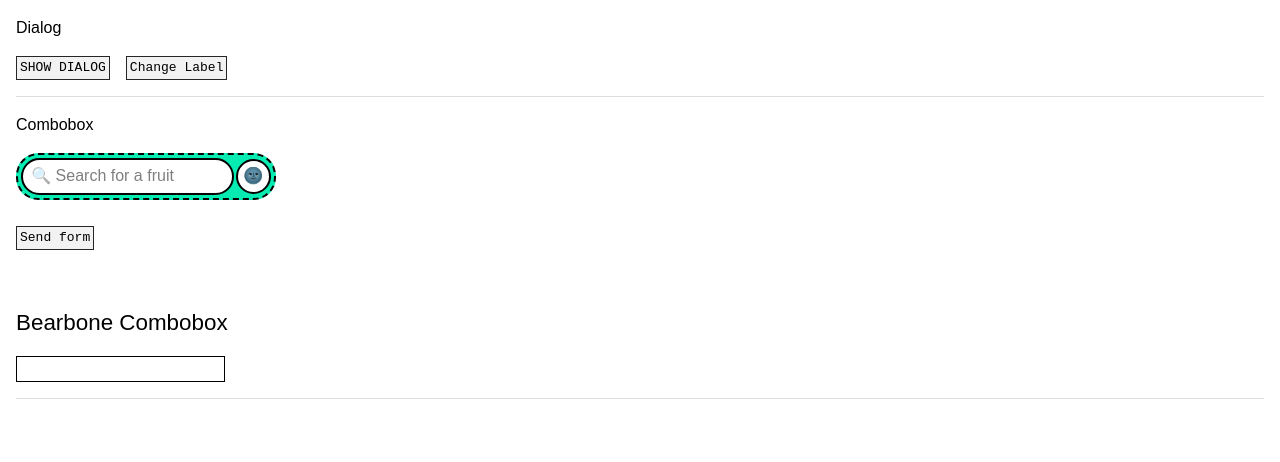
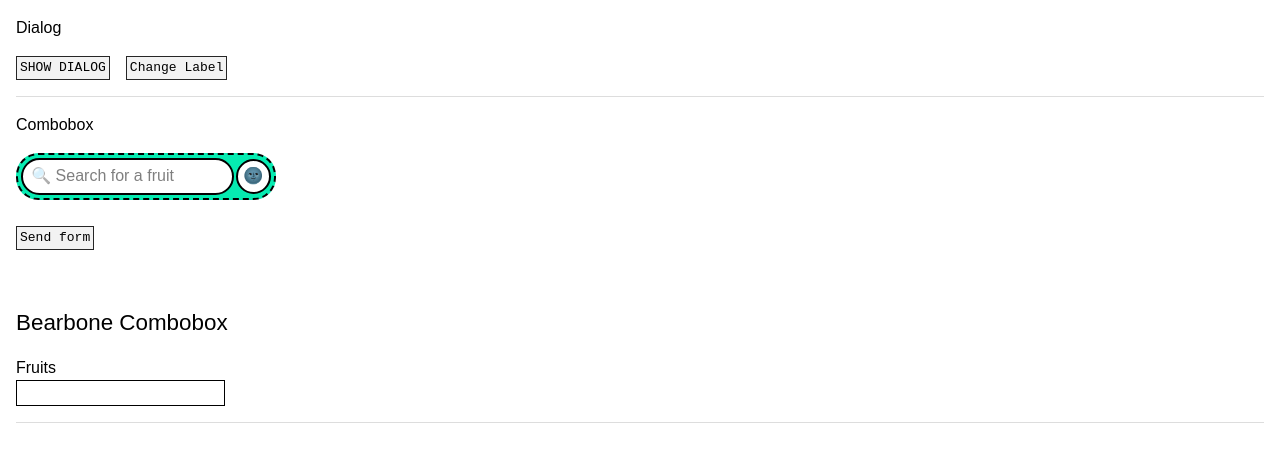
Before and after one commit to ludekarts/scrap-ui, a React (Vite) app: page / in a window 1280 px wide. Shown: the top 462 px of the page. Built offline with nearby package versions, Linux system fonts and the light colour scheme.

Commit message:
Fix issue w/ aria attributes;
- Remove ComboboxLabel cmp. in favour of "label" prop
- Update readme

```diff
--- a/lib/Combobox.tsx
+++ b/lib/Combobox.tsx
@@ -13,9 +13,10 @@ import React, {
 interface ComboboxContextProps {
   name: string;
   listId: string;
+  label?: string;
   isOpen: boolean;
-  labelId: string;
   inputId: string;
+  labelId?: string;
   submitValue?: string;
   childrenCount: number;
   selectedValue?: string;
@@ -40,6 +41,8 @@ function useComboboxContext() {
 
 export interface ComboboxProps extends React.HTMLAttributes<HTMLDivElement> {
   name: string;
+  // 👉 Label can be an ID for <label/> element (starting with #) or a string description.
+  label?: string;
   submitValue?: string;
   selectedValue?: string;
   children?: React.ReactNode;
@@ -55,9 +58,10 @@ export type ComboboxSlection = string | number | null;
 export function Combobox(props: ComboboxProps) {
   const {
     name,
+    label,
     children,
-    selectedValue,
     submitValue,
+    selectedValue = "",
     onOptionSelected,
     ...rest
   } = props;
@@ -76,12 +80,12 @@ export function Combobox(props: ComboboxProps) {
       childrenCount,
       highlightedIndex,
       listId: `${name}-list`,
-      labelId: `${name}-label`,
       inputId: `${name}-input`,
       toggleOpen,
       selectOption,
       setChildrenCount,
       setHighlightedIndex,
+      ...getLabels(label),
     }),
     [
       name,
@@ -130,15 +134,7 @@ export function Combobox(props: ComboboxProps) {
 
   return (
     <ComboboxContext.Provider value={combobox}>
-      <div
-        {...rest}
-        role="combobox"
-        ref={containerRef}
-        aria-expanded={isOpen}
-        aria-haspopup="listbox"
-        aria-owns={combobox.listId}
-        aria-labelledby={combobox.labelId}
-      >
+      <div {...rest} ref={containerRef}>
         {children}
         {submitValue === undefined ? null : (
           <input
@@ -162,9 +158,11 @@ export const ComboboxInput = React.forwardRef<
 
   const {
     name,
+    label,
     isOpen,
     listId,
     inputId,
+    labelId,
     submitValue,
     selectedValue,
     childrenCount,
@@ -298,9 +296,15 @@ export const ComboboxInput = React.forwardRef<
       id={inputId}
       ref={inputRef}
       name={inputName}
+      role="combobox"
       autoComplete="off"
+      aria-owns={listId}
+      aria-label={label}
+      aria-expanded={isOpen}
       aria-controls={listId}
+      aria-haspopup="listbox"
       aria-autocomplete="list"
+      aria-labelledby={labelId}
       aria-activedescendant={activeDescendant}
       onKeyUp={handleKeyUp}
       onInput={activateList}
@@ -318,7 +322,6 @@ export function ComboboxList(props: React.HTMLAttributes<HTMLUListElement>) {
     name,
     isOpen,
     listId,
-    labelId,
     highlightedIndex,
     selectOption,
     setChildrenCount,
@@ -351,7 +354,6 @@ export function ComboboxList(props: React.HTMLAttributes<HTMLUListElement>) {
       id={listId}
       role="listbox"
       ref={listboxRef}
-      aria-labelledby={labelId}
       onClick={handleItemClick}
     >
       {Children.map(children, (child, index) =>
@@ -390,13 +392,6 @@ export function ComboboxItem(props: ComboboxItemProps) {
   );
 }
 
-export function ComboboxLabel(
-  props: React.LabelHTMLAttributes<HTMLLabelElement>
-) {
-  const { labelId } = useComboboxContext();
-  return <label {...props} id={labelId} />;
-}
-
 // ---- Helpers ----------------
 
 function getSelectedValue(
@@ -417,3 +412,12 @@ function isItemValue(value: any): boolean {
     value === value || typeof value === "string" || typeof value === "number"
   );
 }
+
+function getLabels(label?: string) {
+  if (!label) return {};
+  if (label.startsWith("#")) {
+    return { labelId: label.slice(1) };
+  } else {
+    return { label };
+  }
+}
--- a/lib/Dialog.tsx
+++ b/lib/Dialog.tsx
@@ -18,14 +18,16 @@ type Resolver = (data?: any) => void;
 type OpenProps = Record<string, any> | undefined;
 type CreateDialogController<R = any, P = OpenProps> = {
   open: (props?: P) => Promise<R>;
-  close: (data?: R | React.FormEvent<HTMLFormElement>) => void;
+  close: (
+    data?: R | React.FormEvent<HTMLFormElement> | React.MouseEvent
+  ) => void;
   // This is a Hook, so use it like one.
   useDialogState: () => { isOpen: boolean } & P;
 };
 
 export function createDialog<R, P extends OpenProps = {}>(
   options: CreateDialogOptions = {}
-): [React.FC<DialogProps>, CreateDialogController<R, P>] {
+): [React.FC<DialogProps>, CreateDialogController<R | undefined, P>] {
   const {
     name,
     formParser,
@@ -128,7 +130,7 @@ export function createDialog<R, P extends OpenProps = {}>(
 
   const dialogController = {
     async open(props?: OpenProps) {
-      return new Promise<R>((resolve) => {
+      return new Promise<R | undefined>((resolve) => {
         dialogStore.openDialog(resolve, props);
       });
     },
@@ -147,10 +149,7 @@ export function createDialog<R, P extends OpenProps = {}>(
           return;
         }
         // Handle close by mouse click.
-        else if (
-          data instanceof MouseEvent &&
-          (data as MouseEvent).type === "click"
-        ) {
+        else if ((data as React.MouseEvent).type === "click") {
           dialogStore.closeDialog();
         }
         // Not an event, assume it's a custom data to return.
--- a/src/ComboboxExample.tsx
+++ b/src/ComboboxExample.tsx
@@ -1,9 +1,9 @@
 import { useState } from "react";
 import {
   Combobox,
-  ComboboxInput,
   ComboboxList,
   ComboboxItem,
+  ComboboxInput,
 } from "@ludekarts/scrap-ui";
 
 import type { ComboboxSlection } from "@ludekarts/scrap-ui";
@@ -26,32 +26,42 @@ const initFruits: Fruit[] = [
 ];
 
 export function BearboneComboboxExample() {
+  const [fruits] = useState<string[]>(initFruits.map((f) => f.name));
   const [phrase, setPhrase] = useState<string>("");
-  const [selectedValue, setSelectedValue] = useState<string>("");
-  const displayFruits = initFruits.filter((f) =>
-    f.name.toLocaleLowerCase().includes(phrase)
-  );
+  const [selectedValue, setSelectedValue] = useState<string>();
 
-  // const selectOption = (index: ComboboxSlection) => {
-  //   setSelectedValue(displayFruits[index]?.name || "");
-  // };
+  const selectOption = (value: ComboboxSlection) => {
+    setSelectedValue(fruits.find((f) => f === value));
+  };
 
   return (
+    <div>
+      <label id="basic-label" htmlFor="basic-input">
+        Fruits
+      </label>
       <Combobox
         name="basic"
+        label="basic-Label"
         className="bearbone-combobox"
         selectedValue={selectedValue}
-      // onOptionSelected={selectOption}
+        onOptionSelected={selectOption}
       >
         <ComboboxInput
-        onChange={(event) => setPhrase(event.target.value.toLocaleLowerCase())}
+          onChange={(event) =>
+            setPhrase(event.target.value.toLocaleLowerCase())
+          }
         />
         <ComboboxList>
-        {displayFruits.map((fruit) => (
-          <li key={fruit.id}>{fruit.name}</li>
+          {fruits
+            .filter((f) => f.toLocaleLowerCase().includes(phrase))
+            .map((fruit) => (
+              <ComboboxItem key={fruit} value={fruit}>
+                {fruit}
+              </ComboboxItem>
             ))}
         </ComboboxList>
       </Combobox>
+    </div>
   );
 }
 
```
Also changed, not shown: 1 other file (tests, documents, lock files or other folders). Lines whose indentation alone changed are shown as unchanged.
